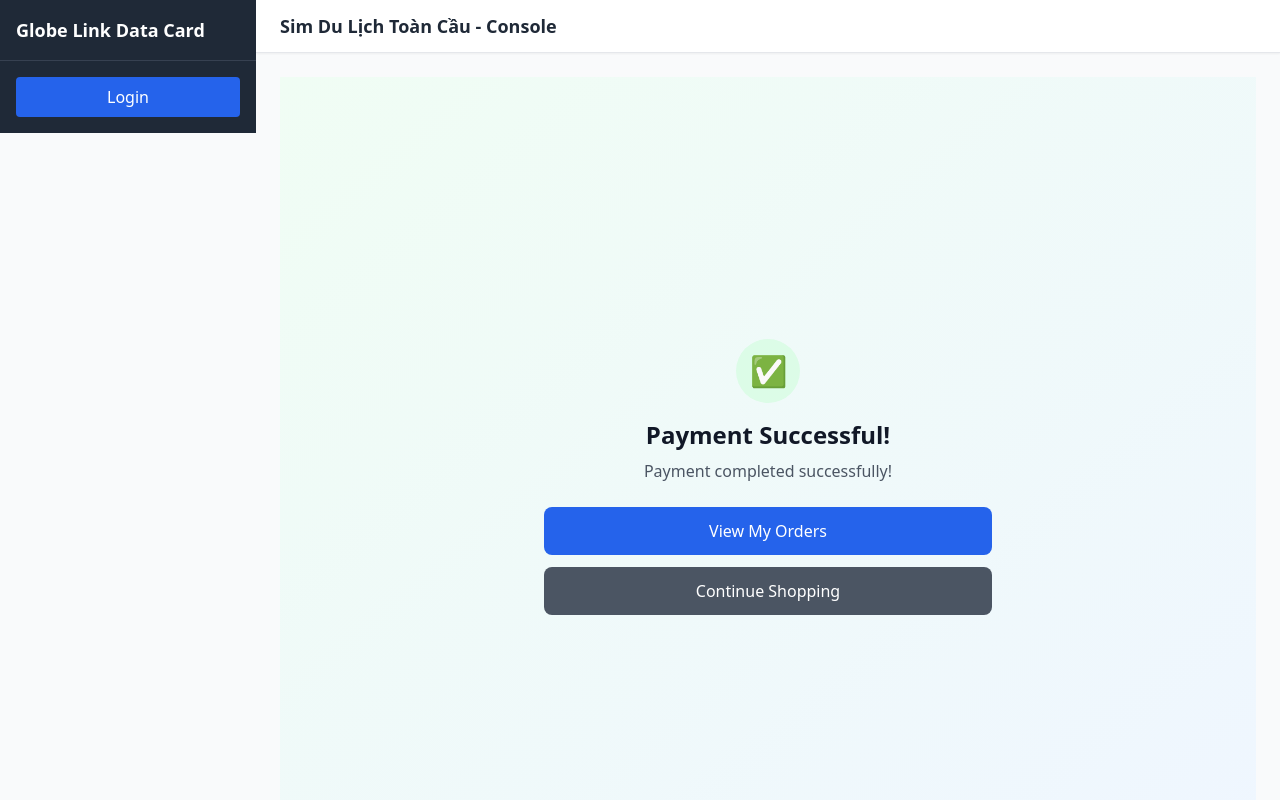
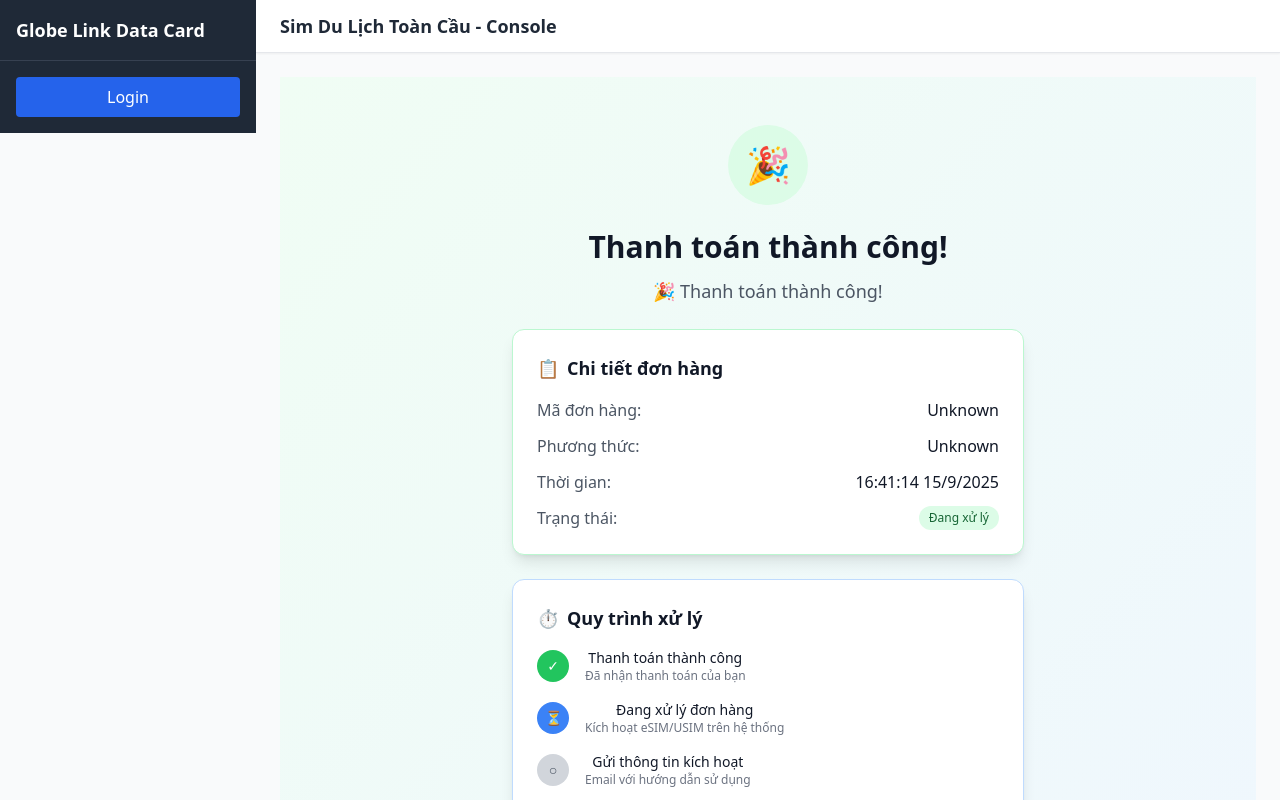
Before and after one commit to anhdv4/usim-web-clean, a Next.js app: page /payment/success in a window 1280 px wide. Built offline with nearby package versions, Linux system fonts and the light colour scheme.

Commit message:
Enhance payment success page with detailed notifications, order details, processing timeline, and better UX

```diff
--- a/app/payment/success/page.tsx
+++ b/app/payment/success/page.tsx
@@ -3,16 +3,35 @@
 import { useEffect, useState } from 'react'
 import { useSearchParams } from 'next/navigation'
 
+interface OrderDetails {
+  orderId: string
+  amount: string
+  method: string
+  timestamp: string
+  status: 'processing' | 'completed' | 'pending'
+}
+
 export default function PaymentSuccessPage() {
   const searchParams = useSearchParams()
   const [status, setStatus] = useState<'loading' | 'success' | 'error'>('loading')
   const [message, setMessage] = useState('')
+  const [orderDetails, setOrderDetails] = useState<OrderDetails | null>(null)
+  const [showConfetti, setShowConfetti] = useState(false)
 
   useEffect(() => {
     const handlePaymentSuccess = async () => {
       const method = searchParams.get('method')
       const orderId = searchParams.get('orderId')
       const paypalOrderId = searchParams.get('token') // PayPal order ID
+
+      // Set order details
+      setOrderDetails({
+        orderId: orderId || 'Unknown',
+        amount: 'Processing...', // Will be updated
+        method: method || 'Unknown',
+        timestamp: new Date().toLocaleString('vi-VN'),
+        status: 'processing'
+      })
 
       if (method === 'paypal' && paypalOrderId) {
         try {
@@ -32,61 +51,180 @@ export default function PaymentSuccessPage() {
 
           if (result.success) {
             setStatus('success')
-            setMessage('Payment completed successfully! Your order is being processed.')
+            setMessage('🎉 Thanh toán PayPal thành công! Đơn hàng của bạn đang được xử lý.')
+            setOrderDetails(prev => prev ? {
+              ...prev,
+              amount: result.amount || prev.amount,
+              status: 'processing'
+            } : null)
+            setShowConfetti(true)
           } else {
             setStatus('error')
-            setMessage('Payment processing failed. Please contact support.')
+            setMessage('❌ Thanh toán PayPal thất bại. Vui lòng liên hệ hỗ trợ.')
           }
         } catch (error) {
           setStatus('error')
-          setMessage('Error processing payment. Please contact support.')
+          setMessage('❌ Lỗi xử lý thanh toán PayPal. Vui lòng liên hệ hỗ trợ.')
         }
       } else if (method === 'payos') {
         // PayOS payment success
         setStatus('success')
-        setMessage('Payment completed successfully! Your order is being processed.')
+        setMessage('🎉 Thanh toán PayOS thành công! Đơn hàng của bạn đang được xử lý.')
+        setOrderDetails(prev => prev ? {
+          ...prev,
+          status: 'processing'
+        } : null)
+        setShowConfetti(true)
       } else {
         setStatus('success')
-        setMessage('Payment completed successfully!')
+        setMessage('🎉 Thanh toán thành công!')
+        setShowConfetti(true)
       }
     }
 
     handlePaymentSuccess()
   }, [searchParams])
 
+  // Hide confetti after 3 seconds
+  useEffect(() => {
+    if (showConfetti) {
+      const timer = setTimeout(() => setShowConfetti(false), 3000)
+      return () => clearTimeout(timer)
+    }
+  }, [showConfetti])
+
   return (
     <div className="min-h-screen bg-gradient-to-br from-green-50 to-blue-50 flex items-center justify-center py-12 px-4 sm:px-6 lg:px-8">
-      <div className="max-w-md w-full space-y-8">
+      <div className="max-w-lg w-full space-y-8">
+        {/* Confetti Animation */}
+        {showConfetti && (
+          <div className="fixed inset-0 pointer-events-none z-10">
+            <div className="absolute inset-0 flex items-center justify-center">
+              <div className="text-6xl animate-bounce">🎉</div>
+            </div>
+          </div>
+        )}
+
         <div className="text-center">
           {status === 'loading' && (
             <>
-              <div className="mx-auto h-16 w-16 bg-blue-100 rounded-full flex items-center justify-center mb-4">
-                <div className="animate-spin rounded-full h-8 w-8 border-b-2 border-blue-600"></div>
+              <div className="mx-auto h-20 w-20 bg-blue-100 rounded-full flex items-center justify-center mb-6">
+                <div className="animate-spin rounded-full h-12 w-12 border-b-3 border-blue-600"></div>
               </div>
-              <h2 className="text-2xl font-bold text-gray-900 mb-2">Processing Payment</h2>
-              <p className="text-gray-600">Please wait while we process your payment...</p>
+              <h2 className="text-3xl font-bold text-gray-900 mb-3">Đang xử lý thanh toán</h2>
+              <p className="text-gray-600 text-lg">Vui lòng đợi trong giây lát...</p>
+              <div className="mt-6 bg-blue-50 p-4 rounded-lg">
+                <p className="text-sm text-blue-700">Chúng tôi đang xác nhận thanh toán của bạn</p>
+              </div>
             </>
           )}
 
           {status === 'success' && (
             <>
-              <div className="mx-auto h-16 w-16 bg-green-100 rounded-full flex items-center justify-center mb-4">
-                <span className="text-3xl">✅</span>
+              <div className="mx-auto h-20 w-20 bg-green-100 rounded-full flex items-center justify-center mb-6">
+                <span className="text-4xl">🎉</span>
               </div>
-              <h2 className="text-2xl font-bold text-gray-900 mb-2">Payment Successful!</h2>
-              <p className="text-gray-600 mb-6">{message}</p>
+              <h2 className="text-3xl font-bold text-gray-900 mb-3">Thanh toán thành công!</h2>
+              <p className="text-gray-600 text-lg mb-6">{message}</p>
+
+              {/* Order Details Card */}
+              {orderDetails && (
+                <div className="bg-white p-6 rounded-xl shadow-lg mb-6 border border-green-200">
+                  <h3 className="text-lg font-semibold text-gray-900 mb-4 flex items-center">
+                    <span className="mr-2">📋</span>
+                    Chi tiết đơn hàng
+                  </h3>
+                  <div className="space-y-3 text-left">
+                    <div className="flex justify-between">
+                      <span className="text-gray-600">Mã đơn hàng:</span>
+                      <span className="font-medium text-gray-900">{orderDetails.orderId}</span>
+                    </div>
+                    <div className="flex justify-between">
+                      <span className="text-gray-600">Phương thức:</span>
+                      <span className="font-medium text-gray-900 capitalize">{orderDetails.method}</span>
+                    </div>
+                    <div className="flex justify-between">
+                      <span className="text-gray-600">Thời gian:</span>
+                      <span className="font-medium text-gray-900">{orderDetails.timestamp}</span>
+                    </div>
+                    <div className="flex justify-between">
+                      <span className="text-gray-600">Trạng thái:</span>
+                      <span className="inline-flex items-center px-2.5 py-0.5 rounded-full text-xs font-medium bg-green-100 text-green-800">
+                        {orderDetails.status === 'processing' ? 'Đang xử lý' : orderDetails.status}
+                      </span>
+                    </div>
+                  </div>
+                </div>
+              )}
+
+              {/* Processing Timeline */}
+              <div className="bg-white p-6 rounded-xl shadow-lg mb-6 border border-blue-200">
+                <h3 className="text-lg font-semibold text-gray-900 mb-4 flex items-center">
+                  <span className="mr-2">⏱️</span>
+                  Quy trình xử lý
+                </h3>
+                <div className="space-y-4">
+                  <div className="flex items-center">
+                    <div className="flex-shrink-0 w-8 h-8 bg-green-500 rounded-full flex items-center justify-center">
+                      <span className="text-white text-sm">✓</span>
+                    </div>
+                    <div className="ml-4">
+                      <p className="text-sm font-medium text-gray-900">Thanh toán thành công</p>
+                      <p className="text-xs text-gray-500">Đã nhận thanh toán của bạn</p>
+                    </div>
+                  </div>
+                  <div className="flex items-center">
+                    <div className="flex-shrink-0 w-8 h-8 bg-blue-500 rounded-full flex items-center justify-center">
+                      <span className="text-white text-sm">⏳</span>
+                    </div>
+                    <div className="ml-4">
+                      <p className="text-sm font-medium text-gray-900">Đang xử lý đơn hàng</p>
+                      <p className="text-xs text-gray-500">Kích hoạt eSIM/USIM trên hệ thống</p>
+                    </div>
+                  </div>
+                  <div className="flex items-center">
+                    <div className="flex-shrink-0 w-8 h-8 bg-gray-300 rounded-full flex items-center justify-center">
+                      <span className="text-gray-600 text-sm">○</span>
+                    </div>
+                    <div className="ml-4">
+                      <p className="text-sm font-medium text-gray-900">Gửi thông tin kích hoạt</p>
+                      <p className="text-xs text-gray-500">Email với hướng dẫn sử dụng</p>
+                    </div>
+                  </div>
+                </div>
+              </div>
+
+              {/* Notifications */}
+              <div className="bg-yellow-50 p-4 rounded-lg mb-6 border border-yellow-200">
+                <div className="flex items-start">
+                  <span className="text-yellow-600 mr-3">📧</span>
+                  <div>
+                    <h4 className="text-sm font-medium text-yellow-800">Thông báo qua email</h4>
+                    <p className="text-sm text-yellow-700 mt-1">
+                      Bạn sẽ nhận được email xác nhận đơn hàng và hướng dẫn kích hoạt trong vòng 5-10 phút.
+                    </p>
+                  </div>
+                </div>
+              </div>
+
               <div className="space-y-3">
                 <button
                   onClick={() => window.location.href = '/orders'}
-                  className="w-full bg-blue-600 hover:bg-blue-700 text-white py-3 px-4 rounded-lg font-medium transition-colors"
+                  className="w-full bg-blue-600 hover:bg-blue-700 text-white py-4 px-6 rounded-xl font-semibold transition-all duration-200 transform hover:scale-105 shadow-lg"
                 >
-                  View My Orders
+                  📋 Xem đơn hàng của tôi
                 </button>
                 <button
                   onClick={() => window.location.href = '/products'}
-                  className="w-full bg-gray-600 hover:bg-gray-700 text-white py-3 px-4 rounded-lg font-medium transition-colors"
+                  className="w-full bg-green-600 hover:bg-green-700 text-white py-4 px-6 rounded-xl font-semibold transition-all duration-200 transform hover:scale-105 shadow-lg"
                 >
-                  Continue Shopping
+                  🛒 Tiếp tục mua sắm
+                </button>
+                <button
+                  onClick={() => window.location.href = '/'}
+                  className="w-full bg-gray-600 hover:bg-gray-700 text-white py-4 px-6 rounded-xl font-semibold transition-all duration-200"
+                >
+                  🏠 Về trang chủ
                 </button>
               </div>
             </>
@@ -94,23 +232,36 @@ export default function PaymentSuccessPage() {
 
           {status === 'error' && (
             <>
-              <div className="mx-auto h-16 w-16 bg-red-100 rounded-full flex items-center justify-center mb-4">
-                <span className="text-3xl">❌</span>
+              <div className="mx-auto h-20 w-20 bg-red-100 rounded-full flex items-center justify-center mb-6">
+                <span className="text-4xl">❌</span>
               </div>
-              <h2 className="text-2xl font-bold text-gray-900 mb-2">Payment Error</h2>
-              <p className="text-gray-600 mb-6">{message}</p>
+              <h2 className="text-3xl font-bold text-gray-900 mb-3">Lỗi thanh toán</h2>
+              <p className="text-gray-600 text-lg mb-6">{message}</p>
+
+              <div className="bg-red-50 p-4 rounded-lg mb-6 border border-red-200">
+                <div className="flex items-start">
+                  <span className="text-red-600 mr-3">⚠️</span>
+                  <div>
+                    <h4 className="text-sm font-medium text-red-800">Cần hỗ trợ?</h4>
+                    <p className="text-sm text-red-700 mt-1">
+                      Vui lòng liên hệ bộ phận hỗ trợ để được giải quyết vấn đề.
+                    </p>
+                  </div>
+                </div>
+              </div>
+
               <div className="space-y-3">
                 <button
                   onClick={() => window.location.href = '/products'}
-                  className="w-full bg-blue-600 hover:bg-blue-700 text-white py-3 px-4 rounded-lg font-medium transition-colors"
+                  className="w-full bg-blue-600 hover:bg-blue-700 text-white py-4 px-6 rounded-xl font-semibold transition-all duration-200 transform hover:scale-105 shadow-lg"
                 >
-                  Try Again
+                  🔄 Thử lại
                 </button>
                 <button
                   onClick={() => window.location.href = '/'}
-                  className="w-full bg-gray-600 hover:bg-gray-700 text-white py-3 px-4 rounded-lg font-medium transition-colors"
+                  className="w-full bg-gray-600 hover:bg-gray-700 text-white py-4 px-6 rounded-xl font-semibold transition-all duration-200"
                 >
-                  Go Home
+                  🏠 Về trang chủ
                 </button>
               </div>
             </>
```
